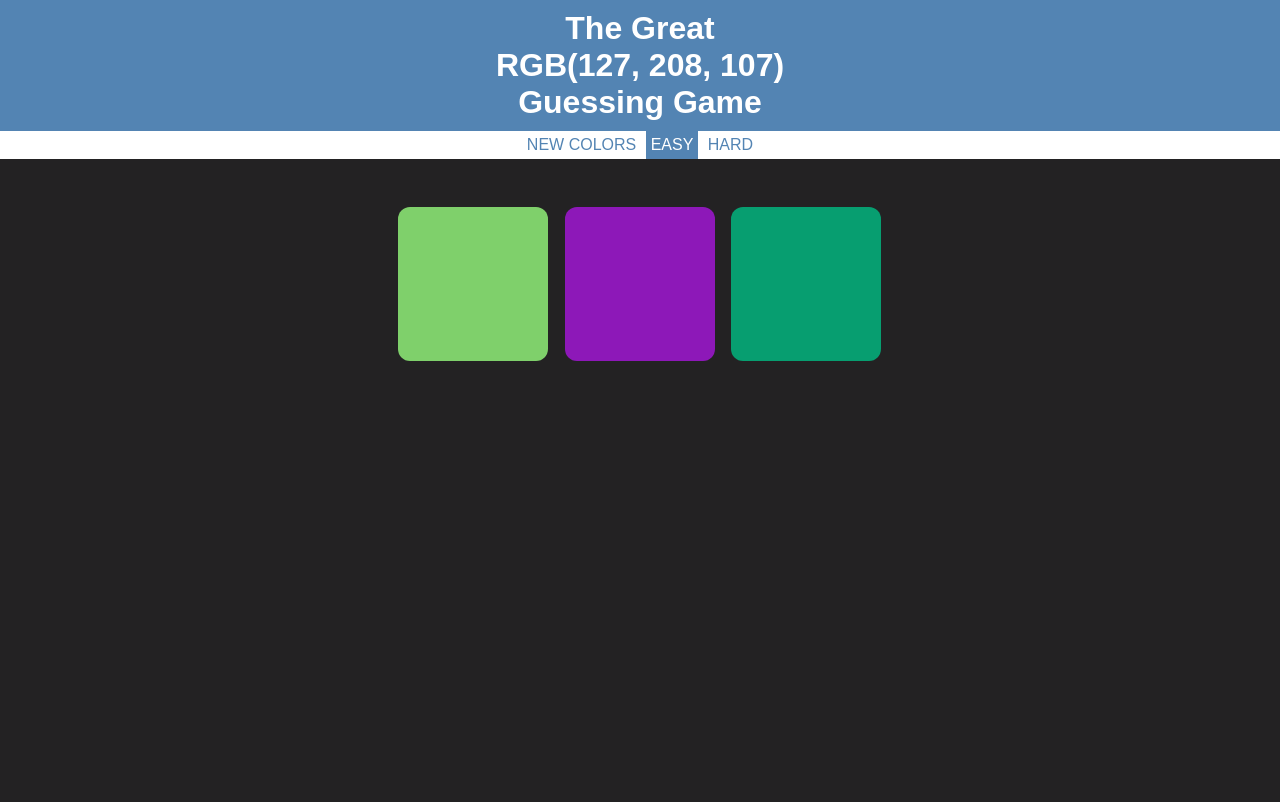
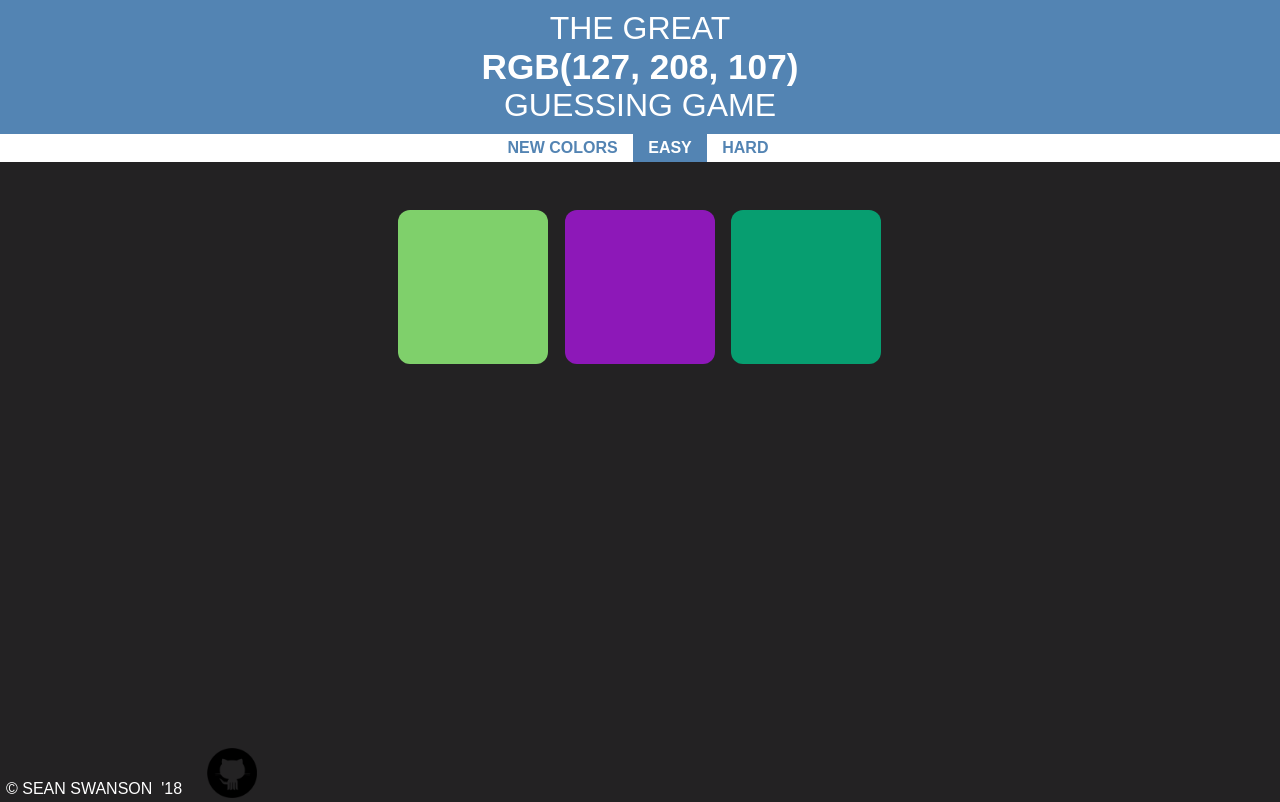
Before and after one commit to seancswanson/pigmentation-presumption, a plain HTML site: page index.html in a window 1280 px wide. Shown: the top 802 px of the page. Drawn offline with Linux system fonts and the light colour scheme.

Commit message:
Added footer text, cleaned up styling.

```diff
--- a/index.html
+++ b/index.html
@@ -8,9 +8,9 @@
   <body>
     <div class="menu-container">
       <div class="menu-top">
-        <h1>The Great</h1>
+        <h1 class="thin">The Great</h1>
         <h1 class='rgb-to-guess'>RGB(255, 255, 255)</h1>
-        <h1>Guessing Game</h1>
+        <h1 class="thin">Guessing Game</h1>
       </div>
       <div class="menu-bottom">
         <p class="menu-button new-game">NEW COLORS</p>
@@ -22,6 +22,11 @@
     <div class="game-area">
       <div class="color-square-container">
       </div>
+      <span class="credits">&copy Sean Swanson&nbsp;&nbsp;'18
+         <a href="//github.com/seanthaswan">
+           <img class="github" src="./assets/github.png" alt="GitHub">
+         </a>
+      </span>
     </div>
 
   <script src="./js/main.js" charset="utf-8"></script>
--- a/style/main.css
+++ b/style/main.css
@@ -13,7 +13,9 @@ body {
   width: inherit;
   height: inherit;
 
-  font-family: sans-serif;
+  font-family: "Monteserrat", "Avenir", sans-serif;
+
+  text-transform: uppercase;
 }
 
 .menu-container {
@@ -24,17 +26,24 @@ body {
   padding: 10px;
 
   color: white;
-    background-color: rgb(83,132,179)
+  background-color: rgb(83,132,179)
+}
+
+.thin {
+  font-weight: 100 !important;
 }
 
 .menu-button {
   display: inline-block;
 
-  padding: 5px;
+  font-weight: bold;
+
+  padding: 5px 15px;
 
   cursor: pointer;
 
   color: rgb(83,132,179);
+  margin-left: -4px;
 }
 
 .menu-button:hover {
@@ -46,6 +55,10 @@ body {
   text-transform: uppercase;
 
   font-size: 11px;
+}
+
+.rgb-to-guess {
+  font-size: 2.2em;
 }
 
 .game-area {
@@ -90,7 +103,21 @@ body {
   border: 2px solid white;
 }
 
-
 .uppercase {
   text-transform: uppercase;
 }
+
+.credits {
+  display: inline-block;
+  color: white;
+  position: absolute;
+  left: 6px;
+  bottom: 2px;
+}
+
+.github {
+  display: inline-block;
+  width: 50px;
+  vertical-align: bottom;
+  margin-left: 20px;
+}
```
Also changed, not shown: assets/github.png (added), 1 other file.
